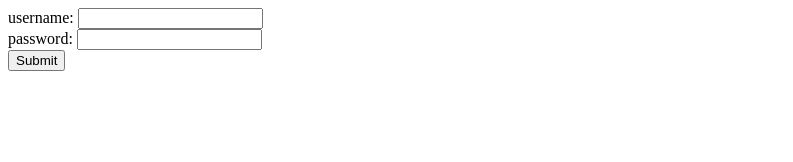
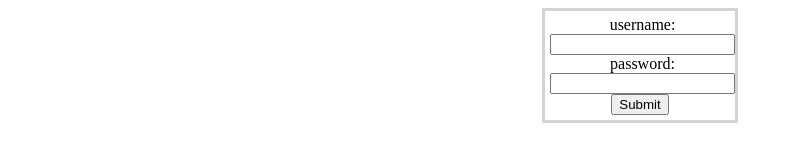
Before and after one commit to SimonComeau/mc-whitelister, a plain HTML site: page index.html in a window 1280 px wide. Shown: the whole page, without its empty margins (0-793 px from the left). Drawn offline with Linux system fonts and the light colour scheme.

Commit message:
Bit more work on css

```diff
--- a/index.html
+++ b/index.html
@@ -7,7 +7,7 @@
 </head>
 <body>
 <form action="log-in.html" method="post">
-    <container>
+    <div class="container">
         <div>
             <label>username: <input type="text" name="user_name"/></label>
         </div>
@@ -15,7 +15,7 @@
             <label>password: <input type="password" name="user_password"/></label>
         </div>
         <input type="submit"/>
-    </container>
+    </div>
 </form>
 </body>
 </html>
--- a/site.css
+++ b/site.css
@@ -1,6 +1,18 @@
-.container {
-    border: 5px;
+div.container {
+    margin: auto;
+    padding: 5px;
     border-style: solid;
-    border-color: green;
+    border-color: lightgray;
+    border-width: medium;
     width: 180px;
+    text-align: center;
 }
+input:focus, textarea:focus {
+    /* To give a little highlight on active elements */
+    border-color: darkgray;
+}
+
+label {
+    /* To make sure that all labels have the same size and are properly aligned */
+    display: inline-block;
+}
```
